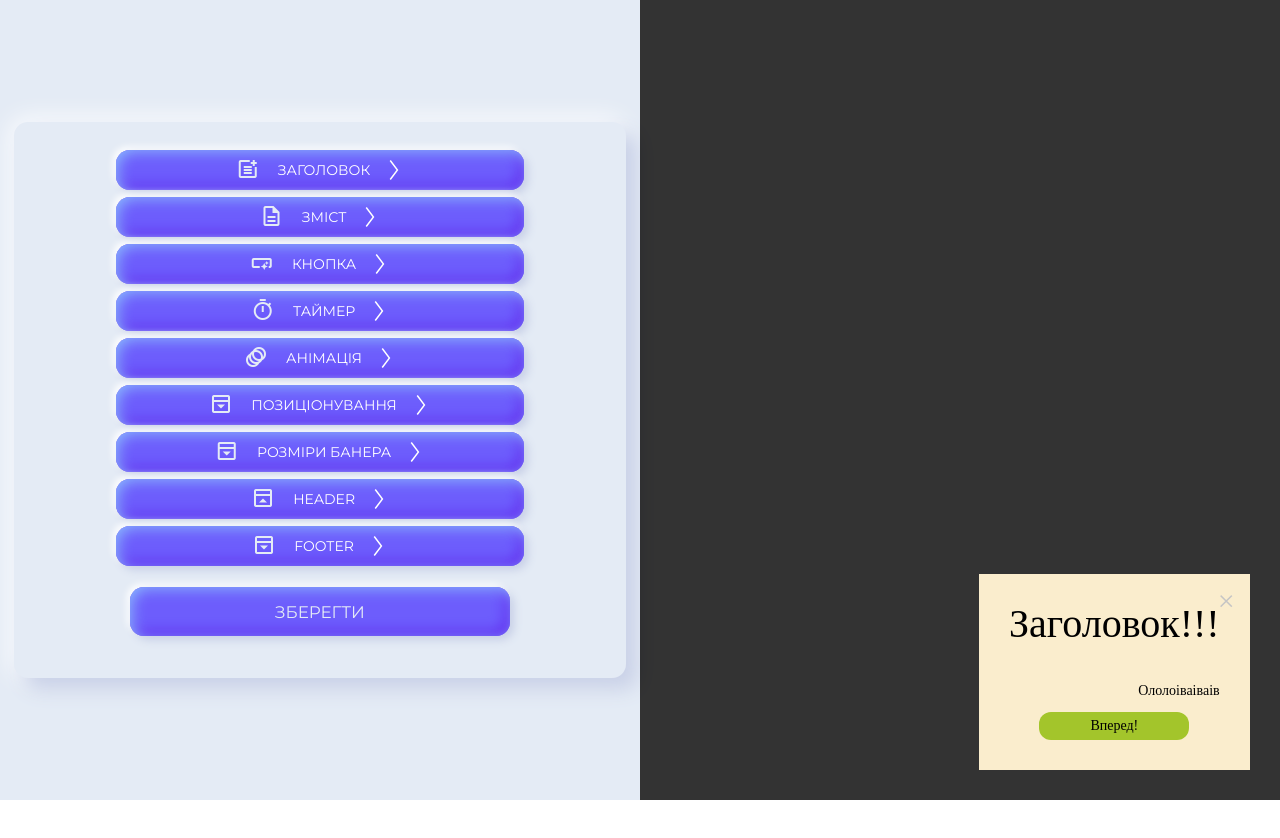
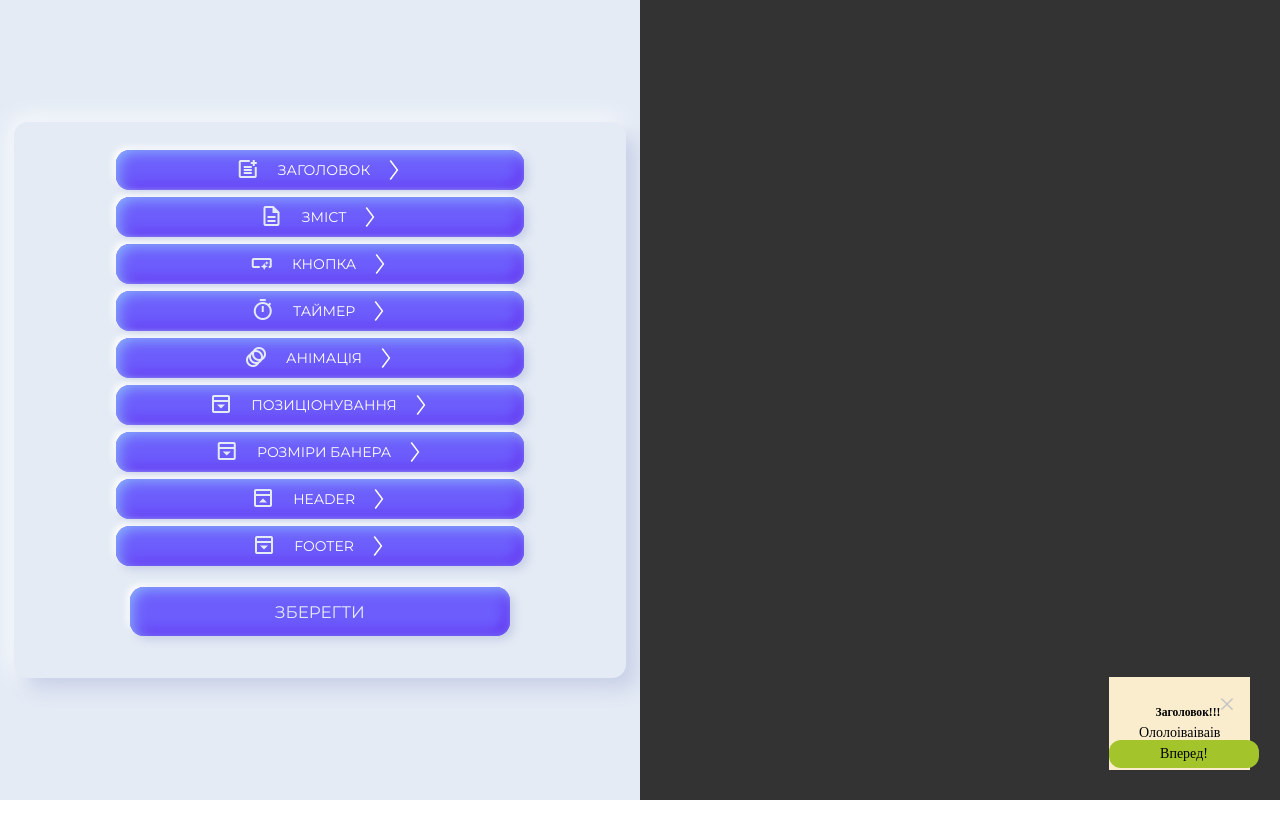
Before and after one commit to IrbisKronos/popup-react-vite, a React (Vite) app: page / in a window 1280 px wide. Shown: the top 838 px of the page. After the commit the page ends 800 px from the top, so only its background shows below. Built offline with nearby package versions, Linux system fonts and the light colour scheme.

Commit message:
Added size settings and popup little fixes

```diff
--- a/src/components/Form/Form.jsx
+++ b/src/components/Form/Form.jsx
@@ -9,7 +9,6 @@ import AlignText from './AlignText/AlignText';
 import Button from './Button/SubmitButton';
 import AnimationBlock from './AnimationBlock/AnimationBlock';
 import Positioning from './Positioning/Positioning';
-import InputRange from './InputRange/InputRange';
 import Header from './Header/Header';
 import Footer from './Footer/Footer';
 
@@ -122,15 +121,23 @@ export default function Form({ settings, setSettings }) {
           </Accordion>
 
           <Accordion title='Розміри банера' symbol='top_panel_open'>
-            <InputRange
+            <Input
               name='size.width'
+              type='range'
               label='Ширина банера:'
+              min='10'
+              max='100'
+              step='1'
               onChange={onChange}
               defaultValue={settings.size}
             />
-            <InputRange
+            <Input
               name='size.height'
+              type='range'
               label='Висота банера:'
+              min='10'
+              max='100'
+              step='1'
               onChange={onChange}
               defaultValue={settings.size}
             />
--- a/src/components/Form/Form.module.css
+++ b/src/components/Form/Form.module.css
@@ -1,10 +1,13 @@
 .form {
+  position: fixed;
   width: 50%;
+  height: 100%;
   font-family: 'Montserrat', sans-serif;
   background-color: var(--greyLight-1);
   display: flex;
   justify-content: center;
   align-items: center;
+  overflow-y: auto;
 }
 .formContainer {
   display: flex;
--- a/src/components/Form/Input/Input.module.css
+++ b/src/components/Form/Input/Input.module.css
@@ -31,3 +31,6 @@
   box-shadow: 0.3rem 0.3rem 0.6rem var(--greyLight-2),
     -0.2rem -0.2rem 0.5rem var(--white);
 }
+.input input[type='range'] {
+  box-shadow: none;
+}
--- a/src/components/Form/InputRange/InputRange.jsx
+++ /dev/null
@@ -1,11 +0,0 @@
-import React from 'react';
-import styles from './InputRange.module.css';
-
-export default function InputRange({ id, label, ...rest }) {
-  return (
-    <div className={styles.input}>
-      <label htmlFor={id}>{label}</label>
-      <input type='range' id={id} {...rest} />
-    </div>
-  );
-}
--- a/src/components/Form/InputRange/InputRange.module.css
+++ /dev/null
@@ -1,30 +0,0 @@
-.input label {
-  font-size: 1rem;
-  display: block;
-  margin: 0.5rem;
-}
-.input input {
-  width: 100%;
-  height: 2.5rem;
-  margin-bottom: 1rem;
-  border: none;
-  font-size: 1rem;
-  background: none;
-  font-family: inherit;
-  color: var(--greyDark);
-  text-indent: 1rem;
-}
-.input input::-moz-placeholder {
-  color: var(--greyLight-3);
-}
-.input input::-ms-input-placeholder {
-  color: var(--greyLight-3);
-}
-.input input::placeholder {
-  color: var(--greyLight-3);
-}
-.input input:focus {
-  outline: none;
-  box-shadow: 0.3rem 0.3rem 0.6rem var(--greyLight-2),
-    -0.2rem -0.2rem 0.5rem var(--white);
-}
--- a/src/components/Popup/Popup.css
+++ b/src/components/Popup/Popup.css
@@ -23,7 +23,7 @@
 }
 
 .popup__body {
-  min-height: 100%;
+  height: 100%;
   display: flex;
   align-items: flex-end;
   justify-content: flex-start;
@@ -32,8 +32,10 @@
 
 .popup__content {
   color: #000;
+  /*
   max-width: 800px;
   max-height: 100%;
+  */
   padding: 30px;
   position: relative;
   transition: all 0.8s ease 0s;
@@ -54,18 +56,19 @@
 }
 
 .popup__title {
-  font-size: 40px;
-  margin: 0 0 1em 0;
+  margin: 0 0 0.5rem 0;
 }
 
 .popup__text {
-  margin: 0 0 1em 0;
 }
 
 .popup__link {
-  display: block;
+  position: fixed;
+  bottom: 2%;
+  left: 0;
+  right: 0;
+  margin: 0 auto;
   width: 150px;
-  position: relative;
   margin: auto;
   text-align: center;
   text-decoration: none;
--- a/src/components/Popup/Popup.jsx
+++ b/src/components/Popup/Popup.jsx
@@ -90,6 +90,8 @@ export default function Popup({ settings }) {
           style={{
             textAlign: settings.alignText,
             backgroundColor: deepGet(settings, 'background.color', ''),
+            width: `${deepGet(settings, 'size.width', '')}%`,
+            height: `${deepGet(settings, 'size.height', '')}%`,
           }}
           ref={transitionRef}
         >
--- a/src/index.css
+++ b/src/index.css
@@ -72,13 +72,4 @@ img {
   vertical-align: top;
 }
 
-h1,
-h2,
-h3,
-h4,
-h5,
-h6 {
-  font-size: inherit;
-  font-weight: 400;
-}
 /*--------------------*/
```
